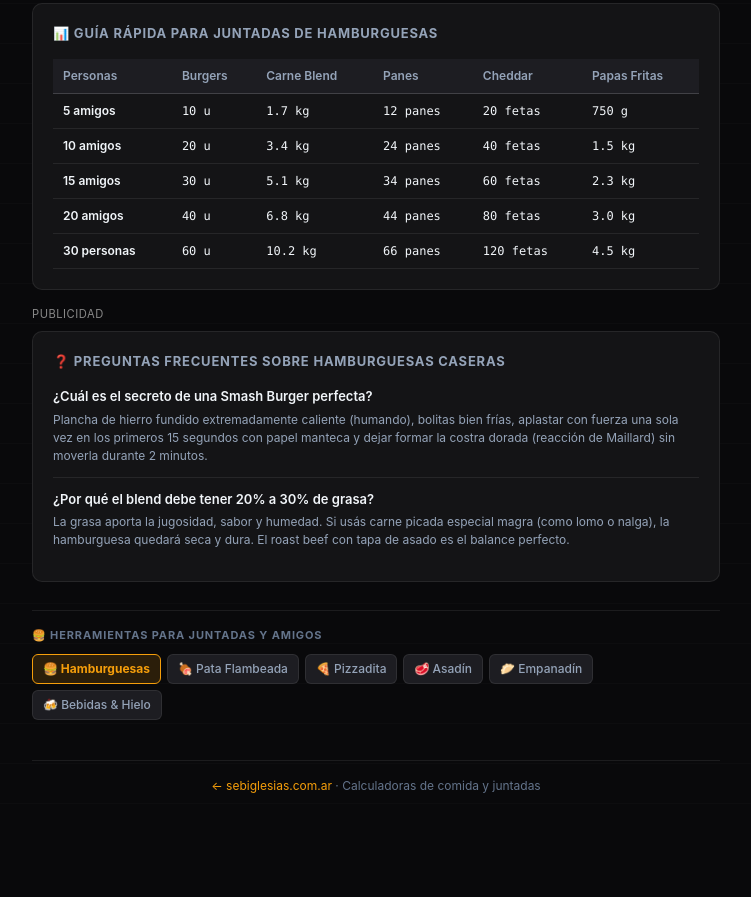
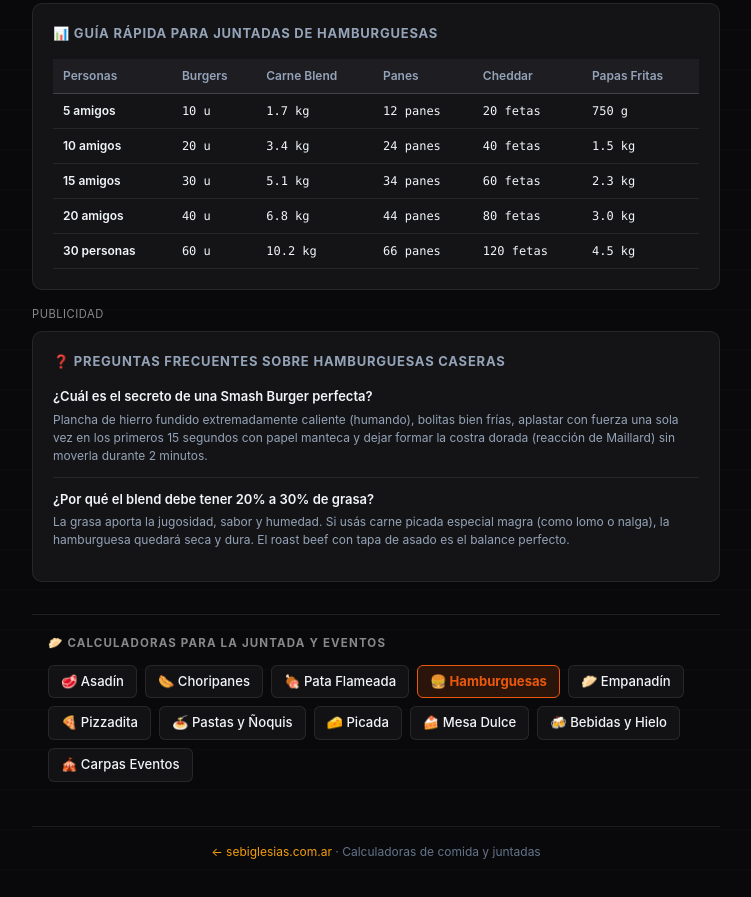
Before and after one commit to sebiglesias/hamburguesas, a plain HTML site: page index.html in a window 1280 px wide. Shown: the part 1118-2015 px from the top of the page, without its empty margins (264-1015 px from the left). Before the commit the page ends 1961 px from the top, so only its background shows below. Drawn offline with Linux system fonts and the light colour scheme.

Commit message:
feat(seo): add family interlinking navigation cluster

```diff
--- a/index.html
+++ b/index.html
@@ -348,16 +348,21 @@
       </div>
     </section>
 
-    <!-- Family Interlinking Nav -->
-    <nav class="family-nav">
-      <span class="family-title">🍔 Herramientas para Juntadas y Amigos</span>
-      <div class="family-links">
-        <span class="family-link active">🍔 Hamburguesas</span>
-        <a href="https://sebiglesias.com.ar/pata-flambeada/" class="family-link">🍖 Pata Flambeada</a>
-        <a href="https://sebiglesias.com.ar/pizzadita/" class="family-link">🍕 Pizzadita</a>
-        <a href="https://sebiglesias.com.ar/asadin/" class="family-link">🥩 Asadín</a>
-        <a href="https://sebiglesias.com.ar/empanadin/" class="family-link">🥟 Empanadín</a>
-        <a href="https://sebiglesias.com.ar/bebidas-fiesta/" class="family-link">🍻 Bebidas &amp; Hielo</a>
+    <!-- Family Interlinking Nav (SEO Cluster) -->
+    <nav class="family-nav" aria-label="🥟 Calculadoras para la Juntada y Eventos" style="margin: 32px auto 20px; padding: 20px 16px; max-width: 800px; border-top: 1px solid rgba(125,125,125,0.2); text-align: left;">
+      <span style="display: block; font-size: 0.72rem; text-transform: uppercase; letter-spacing: 0.1em; color: #888; font-weight: 700; margin-bottom: 12px;">🥟 Calculadoras para la Juntada y Eventos</span>
+      <div style="display: flex; flex-wrap: wrap; gap: 8px;">
+        <a href="https://sebiglesias.com.ar/asadin/" style="padding: 6px 12px; border-radius: 6px; font-size: 0.82rem; font-weight: 500; text-decoration: none; color: inherit; background: rgba(125,125,125,0.08); border: 1px solid rgba(125,125,125,0.2); transition: all 0.2s;">🥩 Asadín</a>
+      <a href="https://sebiglesias.com.ar/choripanes/" style="padding: 6px 12px; border-radius: 6px; font-size: 0.82rem; font-weight: 500; text-decoration: none; color: inherit; background: rgba(125,125,125,0.08); border: 1px solid rgba(125,125,125,0.2); transition: all 0.2s;">🌭 Choripanes</a>
+      <a href="https://sebiglesias.com.ar/pata-flambeada/" style="padding: 6px 12px; border-radius: 6px; font-size: 0.82rem; font-weight: 500; text-decoration: none; color: inherit; background: rgba(125,125,125,0.08); border: 1px solid rgba(125,125,125,0.2); transition: all 0.2s;">🍖 Pata Flameada</a>
+      <span style="padding: 6px 12px; border-radius: 6px; font-size: 0.82rem; font-weight: 700; background: rgba(234, 88, 12, 0.15); border: 1px solid #ea580c; color: #ea580c;">🍔 Hamburguesas</span>
+      <a href="https://sebiglesias.com.ar/empanadin/" style="padding: 6px 12px; border-radius: 6px; font-size: 0.82rem; font-weight: 500; text-decoration: none; color: inherit; background: rgba(125,125,125,0.08); border: 1px solid rgba(125,125,125,0.2); transition: all 0.2s;">🥟 Empanadín</a>
+      <a href="https://sebiglesias.com.ar/pizzadita/" style="padding: 6px 12px; border-radius: 6px; font-size: 0.82rem; font-weight: 500; text-decoration: none; color: inherit; background: rgba(125,125,125,0.08); border: 1px solid rgba(125,125,125,0.2); transition: all 0.2s;">🍕 Pizzadita</a>
+      <a href="https://sebiglesias.com.ar/pastas-caseras/" style="padding: 6px 12px; border-radius: 6px; font-size: 0.82rem; font-weight: 500; text-decoration: none; color: inherit; background: rgba(125,125,125,0.08); border: 1px solid rgba(125,125,125,0.2); transition: all 0.2s;">🍝 Pastas y Ñoquis</a>
+      <a href="https://sebiglesias.com.ar/picada/" style="padding: 6px 12px; border-radius: 6px; font-size: 0.82rem; font-weight: 500; text-decoration: none; color: inherit; background: rgba(125,125,125,0.08); border: 1px solid rgba(125,125,125,0.2); transition: all 0.2s;">🧀 Picada</a>
+      <a href="https://sebiglesias.com.ar/mesa-dulce/" style="padding: 6px 12px; border-radius: 6px; font-size: 0.82rem; font-weight: 500; text-decoration: none; color: inherit; background: rgba(125,125,125,0.08); border: 1px solid rgba(125,125,125,0.2); transition: all 0.2s;">🍰 Mesa Dulce</a>
+      <a href="https://sebiglesias.com.ar/bebidas-fiesta/" style="padding: 6px 12px; border-radius: 6px; font-size: 0.82rem; font-weight: 500; text-decoration: none; color: inherit; background: rgba(125,125,125,0.08); border: 1px solid rgba(125,125,125,0.2); transition: all 0.2s;">🍻 Bebidas y Hielo</a>
+      <a href="https://sebiglesias.com.ar/carpas-eventos/" style="padding: 6px 12px; border-radius: 6px; font-size: 0.82rem; font-weight: 500; text-decoration: none; color: inherit; background: rgba(125,125,125,0.08); border: 1px solid rgba(125,125,125,0.2); transition: all 0.2s;">🎪 Carpas Eventos</a>
       </div>
     </nav>
 
```
